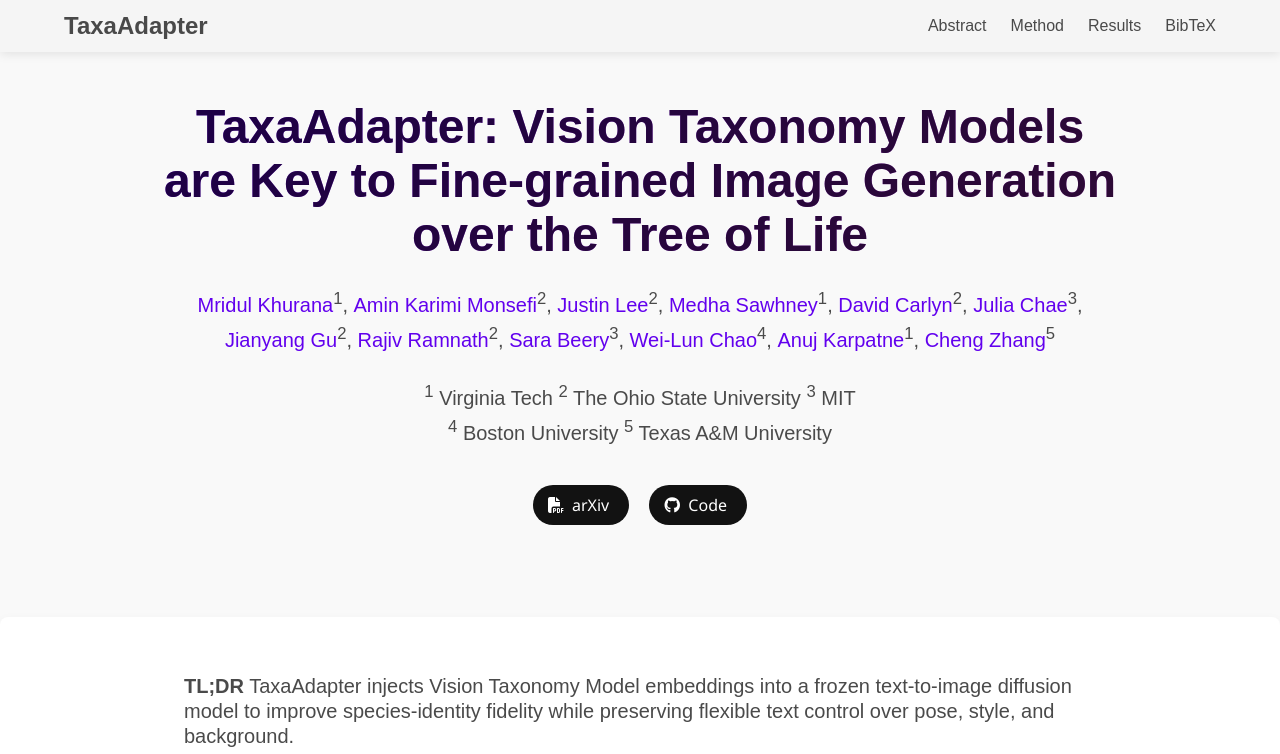
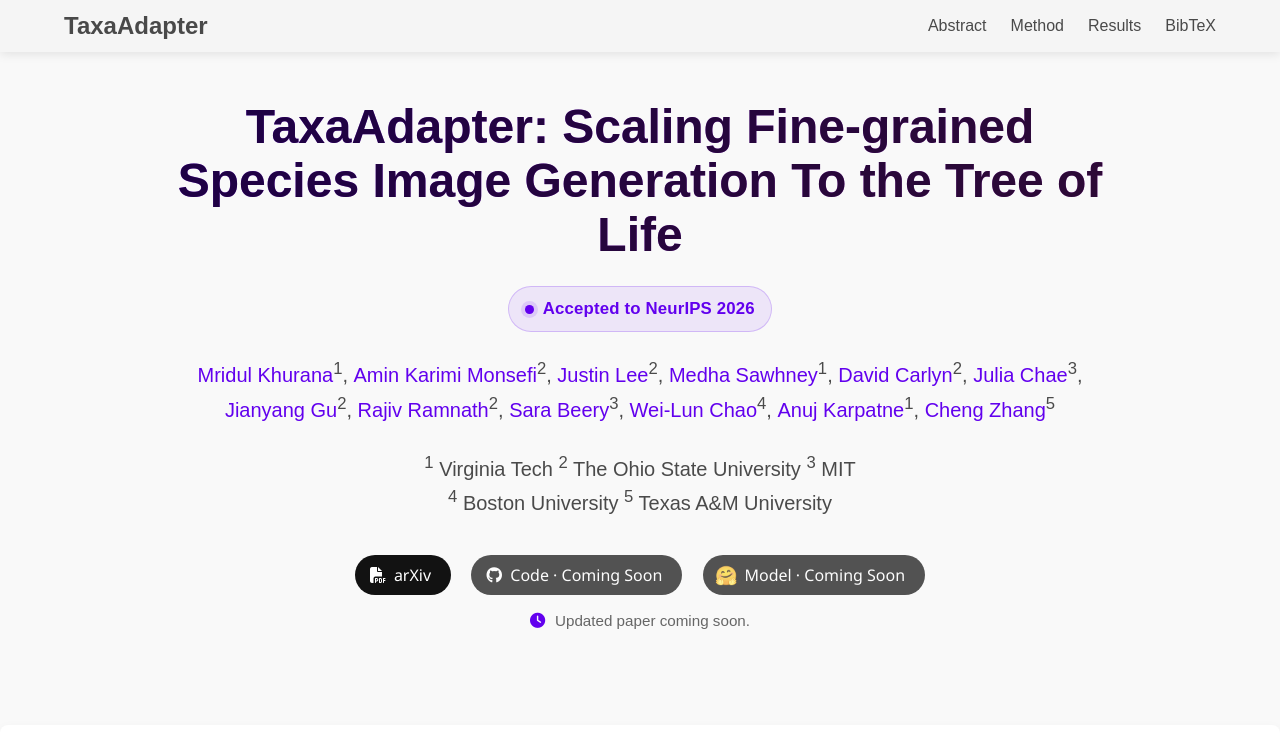
Before and after one commit to Imageomics/TaxaAdapter, a plain HTML site: page index.html in a window 1280 px wide. Shown: the top 754 px of the page. Drawn offline with Linux system fonts and the light colour scheme; some icons are missing; a web font is replaced by a local one.

Commit message:
update with NeurIPS acceptance

```diff
--- a/index.html
+++ b/index.html
@@ -3,10 +3,10 @@
     <head>
         <meta charset="utf-8">
         <meta name="description"
-        content="TaxaAdapter explores fine-grained image generation over the Tree of Life using vision taxonomy models.">
+        content="TaxaAdapter: Scaling Fine-grained Species Image Generation To the Tree of Life. Accepted to NeurIPS 2026.">
         <meta name="keywords" content="TaxaAdapter, Fine-grained Image Generation, Tree of Life, Taxonomy Models">
         <meta name="viewport" content="width=device-width, initial-scale=1">
-        <title>TaxaAdapter</title>
+        <title>TaxaAdapter: Scaling Fine-grained Species Image Generation To the Tree of Life</title>
 
         <!-- Preconnect to external domains for faster loading -->
         <link rel="preconnect" href="https://fonts.googleapis.com">
@@ -75,7 +75,13 @@
               <div class="container is-max-desktop">
                 <div class="columns is-centered">
                   <div class="column has-text-centered">
-                    <h1 class="title is-1 publication-title">TaxaAdapter: Vision Taxonomy Models are Key to Fine-grained Image Generation over the Tree of Life</h1>
+                    <h1 class="title is-1 publication-title">TaxaAdapter: Scaling Fine-grained Species Image Generation To the Tree of Life</h1>
+
+                    <div class="publication-status" role="status">
+                      <span class="status-dot" aria-hidden="true"></span>
+                      Accepted to NeurIPS 2026
+                    </div>
+
                     <div class="is-size-5 publication-authors">
                       <span class="author-block"><a href="https://mridulk97.github.io/" target="_blank" rel="noopener">Mridul Khurana</a><sup>1</sup>,</span>
                       <span class="author-block"><a href="https://7amin.github.io/" target="_blank" rel="noopener">Amin Karimi Monsefi</a><sup>2</sup>,</span>
@@ -115,15 +121,29 @@
                           </span>
 
                           <span class="link-block">
-                            <a href="https://github.com/Imageomics/TaxaAdapter"
-                               class="external-link button is-normal is-rounded is-dark">
+                            <span class="button is-normal is-rounded is-dark is-coming-soon"
+                                  aria-disabled="true"
+                                  title="Code coming soon">
                               <span class="icon">
                                   <i class="fab fa-github"></i>
                               </span>
-                              <span>Code</span>
-                              </a>
+                              <span>Code · Coming Soon</span>
+                            </span>
+                          </span>
+
+                          <span class="link-block">
+                            <span class="button is-normal is-rounded is-dark is-coming-soon"
+                                  aria-disabled="true"
+                                  title="Hugging Face model coming soon">
+                              <span class="icon hugging-face-logo" aria-hidden="true">🤗</span>
+                              <span>Model · Coming Soon</span>
+                            </span>
                           </span>
                         </div>
+                        <p class="paper-update-note">
+                          <i class="fas fa-clock" aria-hidden="true"></i>
+                          Updated paper coming soon.
+                        </p>
                     </div>
                 </div>
               </div>
--- a/static/css/index.css
+++ b/static/css/index.css
@@ -43,6 +43,30 @@
   margin-bottom: 1.5rem;
 }
 
+.publication-status {
+  display: inline-flex;
+  align-items: center;
+  gap: 0.55rem;
+  margin: 0 0 1.5rem;
+  padding: 0.55rem 1rem;
+  border: 1px solid rgba(98, 0, 238, 0.2);
+  border-radius: 999px;
+  background: rgba(98, 0, 238, 0.08);
+  color: var(--primary-color);
+  font-family: 'Google Sans', sans-serif;
+  font-size: 1.05rem;
+  font-weight: 700;
+  letter-spacing: 0.01em;
+}
+
+.status-dot {
+  width: 0.55rem;
+  height: 0.55rem;
+  border-radius: 50%;
+  background: var(--primary-color);
+  box-shadow: 0 0 0 4px rgba(98, 0, 238, 0.12);
+}
+
 .publication-authors {
   font-family: 'Google Sans', sans-serif;
   margin-bottom: 1.5rem;
@@ -73,6 +97,33 @@
 
 .link-block {
   margin: 0 0.5rem;
+}
+
+.is-coming-soon {
+  cursor: default;
+  opacity: 0.72;
+}
+
+.is-coming-soon:hover {
+  background-color: var(--dark-color) !important;
+}
+
+.hugging-face-logo {
+  font-family: system-ui, sans-serif;
+  font-size: 1.15rem;
+  line-height: 1;
+}
+
+.paper-update-note {
+  margin-top: 0.85rem;
+  color: #666;
+  font-family: 'Google Sans', sans-serif;
+  font-size: 0.95rem;
+}
+
+.paper-update-note i {
+  margin-right: 0.35rem;
+  color: var(--primary-color);
 }
 
 /* Teaser section */
@@ -181,6 +232,11 @@
 
   .hero-body {
     padding: 2rem 1rem;
+  }
+
+  .link-block {
+    display: block;
+    margin: 0.65rem 0;
   }
 }
 
```
